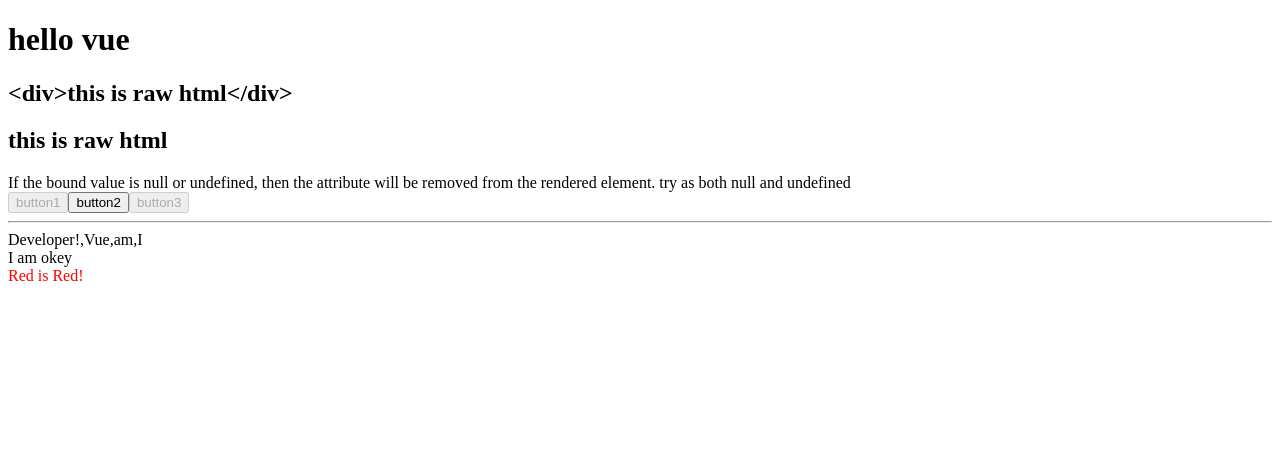
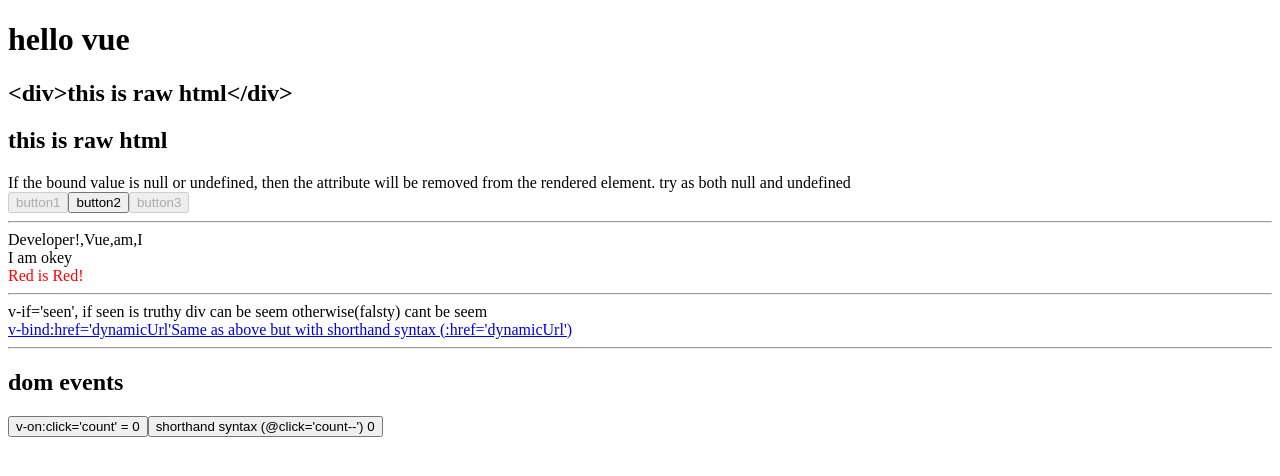
Before and after one commit to mehmethakan0220/vue, a Vue app in the folder 1-intro/1-fundamentals/: page / in a window 1280 px wide. Shown: the top 476 px of the page. Built offline with nearby package versions, Linux system fonts and the light colour scheme.

Commit message:
directives

```diff
--- a/1-intro/1-fundamentals/src/App.vue
+++ b/1-intro/1-fundamentals/src/App.vue
@@ -14,6 +14,14 @@
     <div>{{message.split(' ').reverse().join(',')}}</div>
     <div>{{isOk ? 'I am okey': 'I am ill'}}</div>
     <div :id="`list-${listOrder}`">Red is Red!</div>
+    <hr>
+    <div v-if="seen">v-if='seen', if seen is truthy div can be seem otherwise(falsty) cant be seem</div>
+    <a v-bind:href="dynamicUrl"> v-bind:href='dynamicUrl'</a>
+    <a :href="dynamicUrl">Same as above but with shorthand syntax (:href='dynamicUrl') </a>
+    <hr>
+    <h2>dom events</h2>
+    <button v-on:click="count++"> v-on:click='count' = {{count}}</button>
+    <button @click="count--">shorthand syntax (@click='count--') {{count}}</button>
 
 </template>
 
@@ -33,6 +41,9 @@ export default  {
       message: 'I am Vue Developer!',
       isOk: true,
       listOrder:34,
+      seen:true,
+      dynamicUrl:'#',
+      count:0,
     }
   }
 };
```
